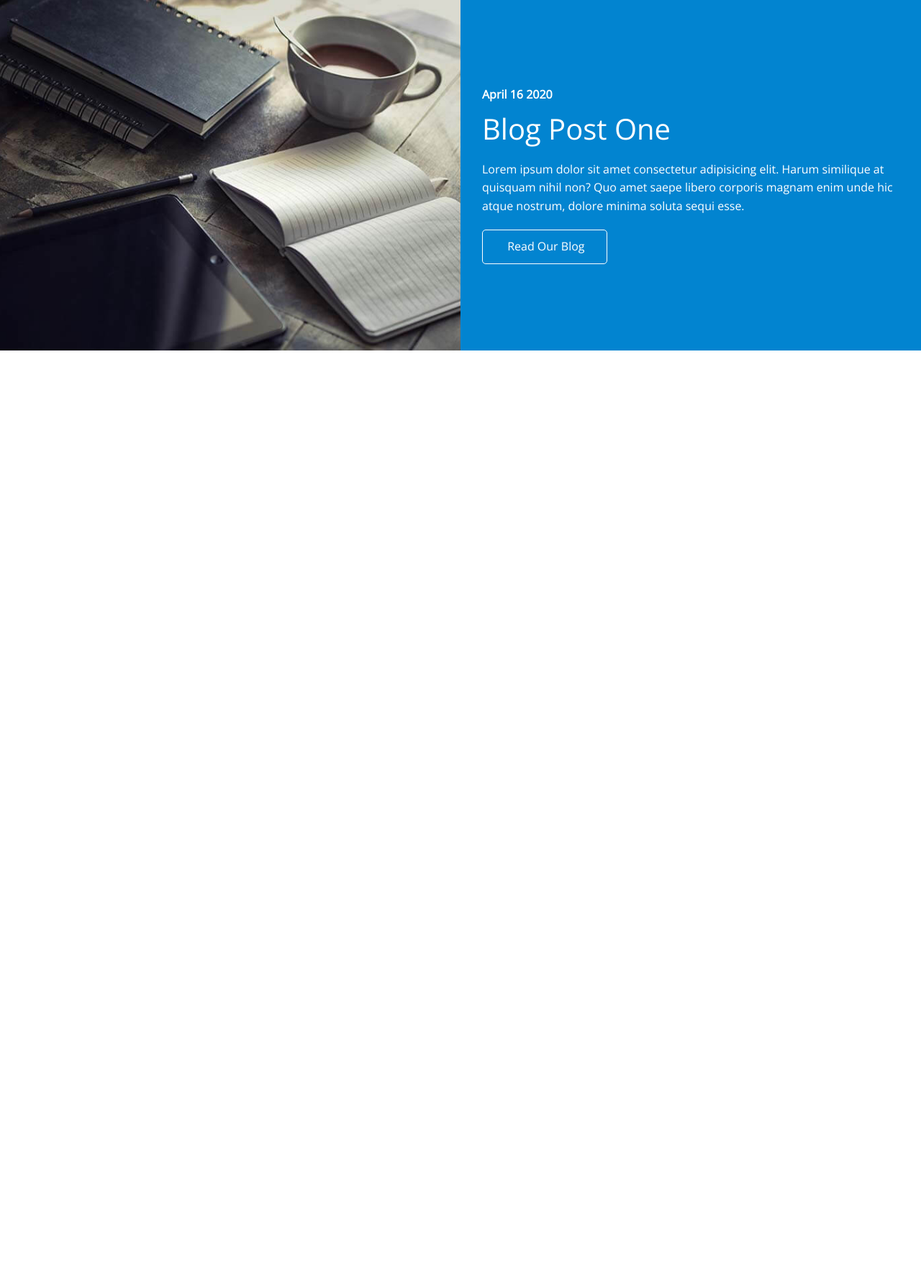
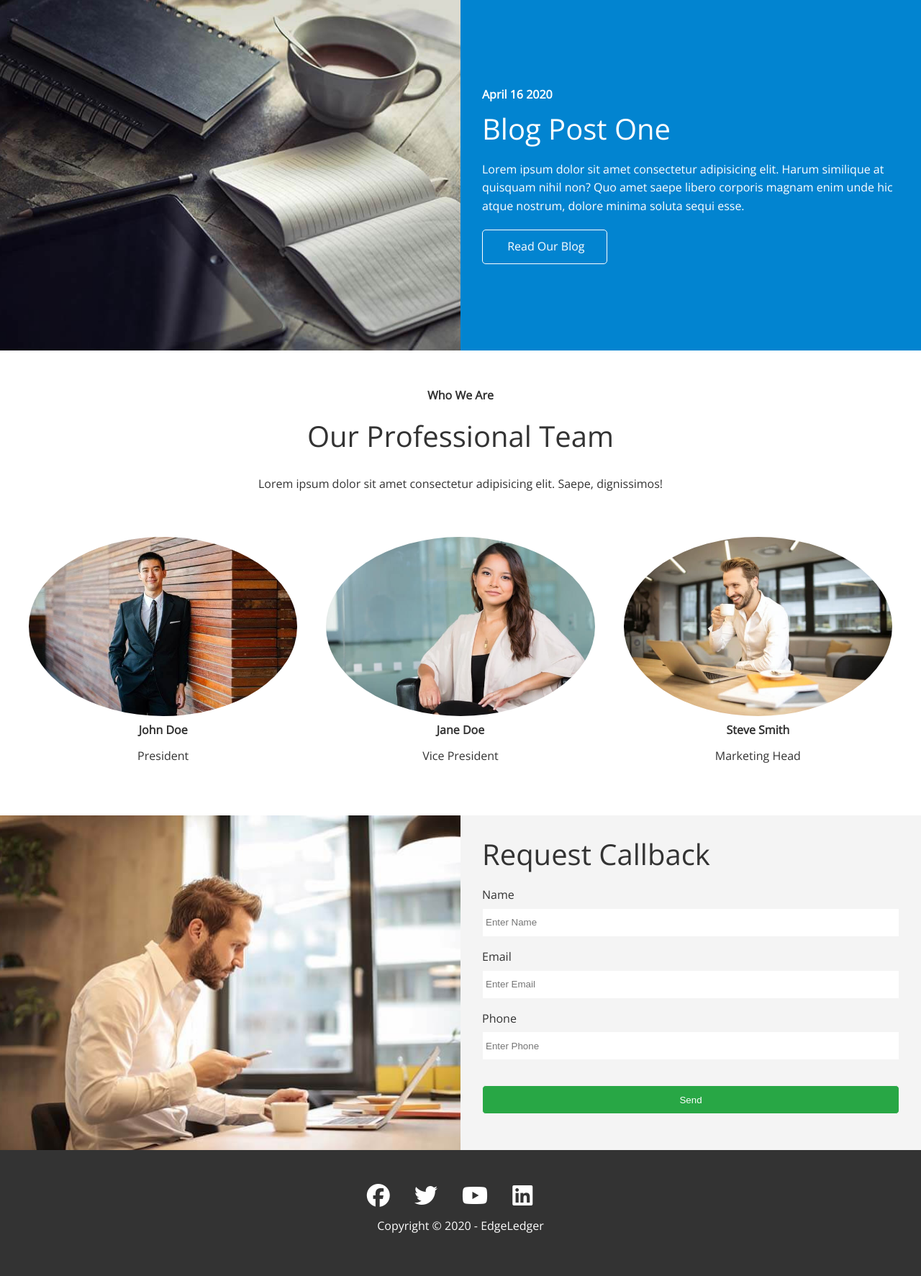
Before and after one commit to winadiw/modern-html-css-course, a PHP site: page / in a window 1280 px wide. Shown: the part 2227-4000 px from the top of the page at 72% size. Before the commit the page ends 2714 px from the top, so only its background shows below. Run offline with PHP 8.4, Linux system fonts and the light colour scheme; some libraries are stand-ins or nearby versions.

Commit message:
#56 - finishing the homepage

```diff
--- a/edgeledger_website/css/style.css
+++ b/edgeledger_website/css/style.css
@@ -133,3 +133,61 @@ img {
 .cases img:hover {
   opacity: 0.7;
 }
+
+/* Team */
+.team img {
+  border-radius: 50%;
+}
+
+/* Callback Form */
+.callback-form {
+  width: 100%;
+  padding: 20px 0;
+}
+
+.callback-form label {
+  display: block;
+  margin-bottom: 5px;
+}
+
+.callback-form .form-control {
+  margin-bottom: 15px;
+}
+
+.callback-form input {
+  width: 100%;
+  padding: 4px;
+  height: 40px;
+  border: #f4f4f4 1px solid;
+}
+
+.callback-form input:focus {
+  outline-color: #28a745;
+}
+
+.callback-form .btn {
+  padding: 12px 0;
+  margin-top: 20px;
+}
+
+/* Footer */
+.footer {
+  display: flex;
+  flex-direction: column;
+  align-items: center;
+  justify-content: center;
+  text-align: center;
+  height: 175px;
+}
+
+.footer a:hover {
+  color: #28a745;
+}
+
+.footer .social >  * {
+  margin-right: 30px;
+}
+
+.footer a {
+  color: #fff;
+}
--- a/edgeledger_website/index.html
+++ b/edgeledger_website/index.html
@@ -1,22 +1,20 @@
 <!DOCTYPE html>
 <html lang="en">
+
 <head>
   <meta charset="UTF-8" />
   <meta name="viewport" content="width=device-width, initial-scale=1.0" />
-    <script
-      src="https://kit.fontawesome.com/c376bcfedf.js"
-      crossorigin="anonymous"
-    ></script>
+  <script src="https://kit.fontawesome.com/c376bcfedf.js" crossorigin="anonymous"></script>
   <link rel="stylesheet" href="./css/utilities.css" />
   <link rel="stylesheet" href="./css/style.css" />
   <title>Welcome to EdgeLedger</title>
 </head>
+
 <body id="home">
   <header class="hero">
     <div id="nav" class="navbar">
       <h1 class="logo">
-          <span class="text-primary"><i class="fas fa-book-open"></i> Edge</span
-          >Ledger
+        <span class="text-primary"><i class="fas fa-book-open"></i> Edge</span>Ledger
       </h1>
       <nav>
         <ul>
@@ -31,9 +29,7 @@
     <div class="content">
       <h1>The sky is the limit</h1>
       <p>We provide world class financial assistance</p>
-        <a href="#about" class="btn"
-          ><i class="fas fa-chevron-right"></i> Read More</a
-        >
+      <a href="#about" class="btn"><i class="fas fa-chevron-right"></i> Read More</a>
     </div>
   </header>
 
@@ -86,7 +82,8 @@
           <div class="column-2 bg-primary">
             <h4>What you are looking for</h4>
             <h2>We provide bespoke solutions</h2>
-              <p>Lorem ipsum dolor sit amet consectetur adipisicing elit. Harum similique at quisquam nihil non? Quo amet saepe libero corporis magnam enim unde hic atque nostrum, dolore minima soluta sequi esse.</p>
+            <p>Lorem ipsum dolor sit amet consectetur adipisicing elit. Harum similique at quisquam nihil non? Quo amet
+              saepe libero corporis magnam enim unde hic atque nostrum, dolore minima soluta sequi esse.</p>
             <a href="#" class="btn btn-outline">
               <i class="fas fa-chevron"></i>
               Read More</a>
@@ -134,7 +131,8 @@
           <div class="column-2 bg-secondary">
             <h4>April 16 2020</h4>
             <h2>Blog Post One</h2>
-              <p>Lorem ipsum dolor sit amet consectetur adipisicing elit. Harum similique at quisquam nihil non? Quo amet saepe libero corporis magnam enim unde hic atque nostrum, dolore minima soluta sequi esse.</p>
+            <p>Lorem ipsum dolor sit amet consectetur adipisicing elit. Harum similique at quisquam nihil non? Quo amet
+              saepe libero corporis magnam enim unde hic atque nostrum, dolore minima soluta sequi esse.</p>
             <a href="#" class="btn btn-outline">
               <i class="fas fa-chevron"></i>
               Read Our Blog</a>
@@ -142,6 +140,74 @@
         </div>
       </div>
     </section>
+
+    <!-- Team -->
+    <section id="team" class="team section-padding">
+      <header class="section-header">
+        <h4>Who We Are</h4>
+        <h2>Our Professional Team</h2>
+        <p>Lorem ipsum dolor sit amet consectetur adipisicing elit. Saepe, dignissimos!</p>
+      </header>
+      <div class="flex-items">
+        <div>
+          <img src="images/team/person1.jpg" alt="">
+          <h4>John Doe</h4>
+          <p>President</p>
+        </div>
+        <div>
+          <img src="images/team/person2.jpg" alt="">
+          <h4>Jane Doe</h4>
+          <p>Vice President</p>
+        </div>
+        <div>
+          <img src="images/team/person3.jpg" alt="">
+          <h4>Steve Smith</h4>
+          <p>Marketing Head</p>
+        </div>
+      </div>
+    </section>
+
+    <!-- Contact -->
+    <section id="contact" class="contact flex-columns">
+      <div class="row">
+        <div class="column">
+          <div class="column-1">
+            <img src="images/home/contact.jpg" alt="Contact">
+          </div>
+        </div>
+        <div class="column">
+          <div class="column-2 bg-light">
+            <h2>Request Callback</h2>
+            <form action="" class="callback-form">
+              <div class="form-control">
+                <label for="name">Name</label>
+                <input type="text" name="name" id="name" placeholder="Enter Name">
+              </div>
+              <div class="form-control">
+                <label for="email">Email</label>
+                <input type="email" name="email" id="email" placeholder="Enter Email">
+              </div>
+              <div class="form-control">
+                <label for="phone">Phone</label>
+                <input type="phone" name="phone" id="phone" placeholder="Enter Phone">
+              </div>
+              <input type="submit" value="Send" id="submit" class="btn">
+            </form>
+          </div>
+        </div>
+      </div>
+    </section>
   </main>
+
+  <footer class="footer bg-dark">
+    <div class="social">
+      <a href="#"><i class="fab fa-facebook fa-2x"></i></a>
+      <a href="#"><i class="fab fa-twitter fa-2x"></i></a>
+      <a href="#"><i class="fab fa-youtube fa-2x"></i></a>
+      <a href="#"><i class="fab fa-linkedin fa-2x"></i></a>
+    </div>
+    <p>Copyright &copy; 2020 - EdgeLedger</p>
+  </footer>
 </body>
+
 </html>
```
Lines whose indentation alone changed are shown as unchanged.
